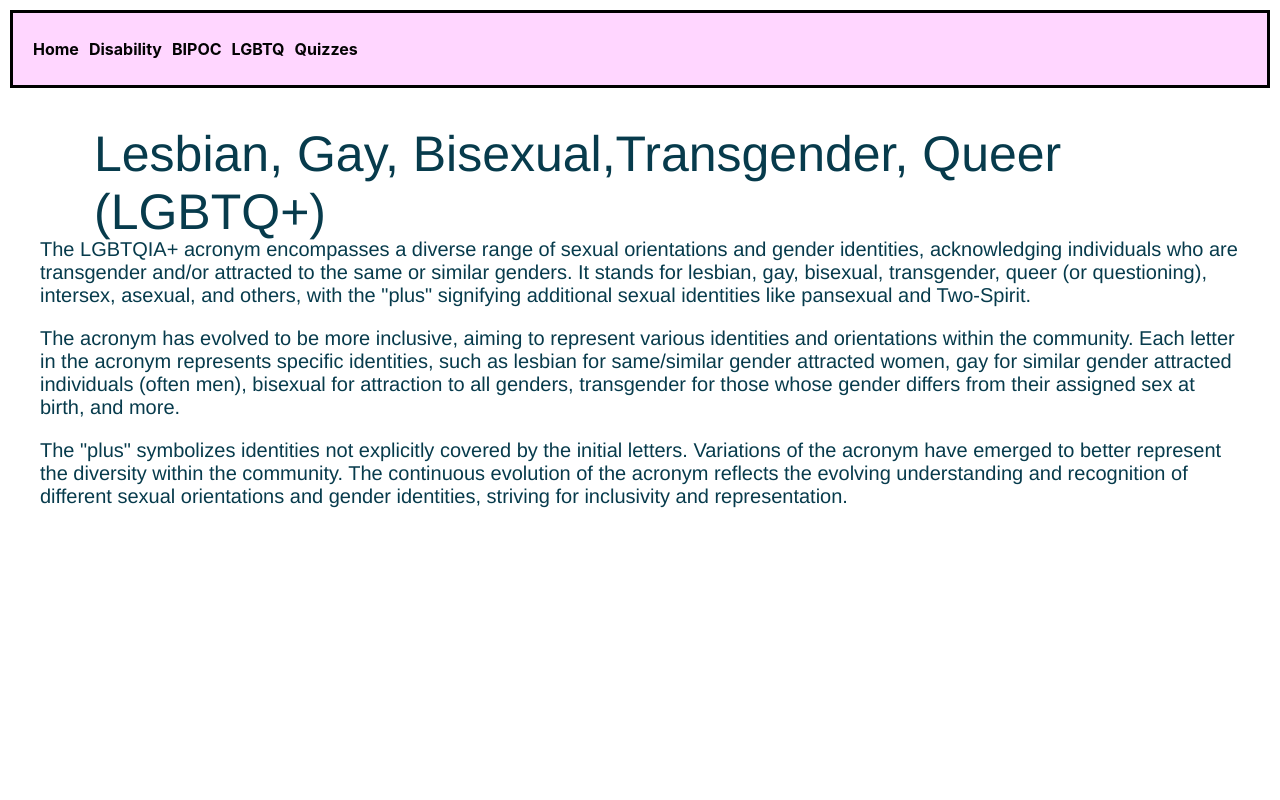
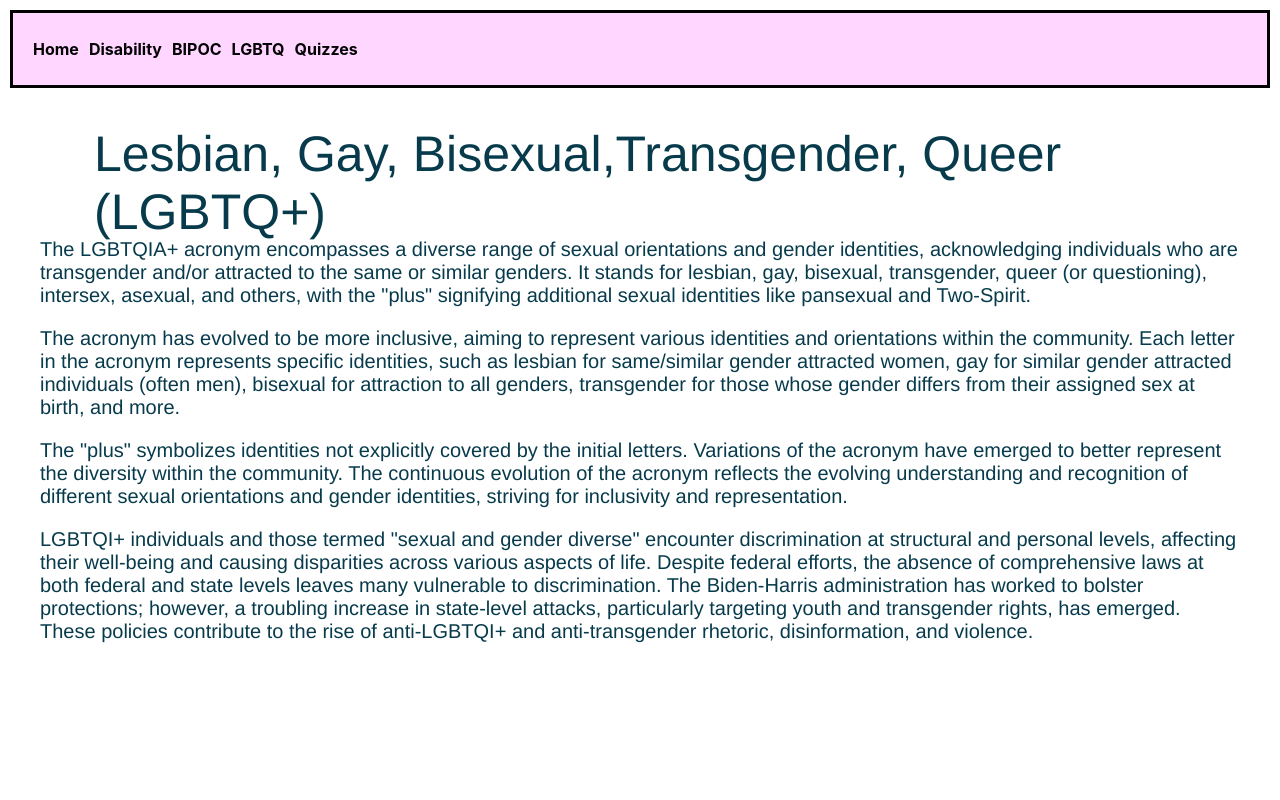
Before and after one commit to AdassaC/ARCH, a React (Create React App) app in the folder arch/: page /lgbtq in a window 1280 px wide. Shown: the top 800 px of the page. Built offline with nearby package versions, Linux system fonts and the light colour scheme.

Commit message:
update overview for lgbtq

```diff
--- a/arch/src/components/lgbtq.js
+++ b/arch/src/components/lgbtq.js
@@ -103,6 +103,13 @@ const LGBTQ = () => {
                         <p className="p">
                             The "plus" symbolizes identities not explicitly covered by the initial letters. Variations of the acronym have emerged to better represent the diversity within the community. The continuous evolution of the acronym reflects the evolving understanding and recognition of different sexual orientations and gender identities, striving for inclusivity and representation.
                         </p>
+                        <p className="p">
+                            LGBTQI+ individuals and those termed "sexual and gender diverse" encounter discrimination at structural and personal levels, affecting their well-being and causing disparities across various aspects of life. Despite federal efforts, the absence of comprehensive laws at both federal and state levels leaves many vulnerable to discrimination. The Biden-Harris administration has worked to bolster protections; however, a troubling increase in state-level attacks, particularly targeting youth and transgender rights, has emerged. These policies contribute to the rise of anti-LGBTQI+ and anti-transgender rhetoric, disinformation, and violence.
+                        </p>
+                        {/*
+                        <p className="p">
+                            Such discrimination affects the well-being of LGBTQI+ and sexually diverse individuals across various life domains. Despite federal attempts to improve nondiscrimination laws, the lack of comprehensive regulations at both federal and state levels leaves many vulnerable to bias. Although the Biden-Harris administration has acted to reinforce protections, there's a worrisome upsurge in state-level assaults on LGBTQI+ rights, particularly against youth and transgender individuals. These policies fuel the growth of anti-LGBTQI+ and anti-transgender rhetoric, misinformation, and violence in society.
+                    </p>*/}
 
           </div>
           {/* <img src={Placeholder} alt="placeholder"/> */}
```
